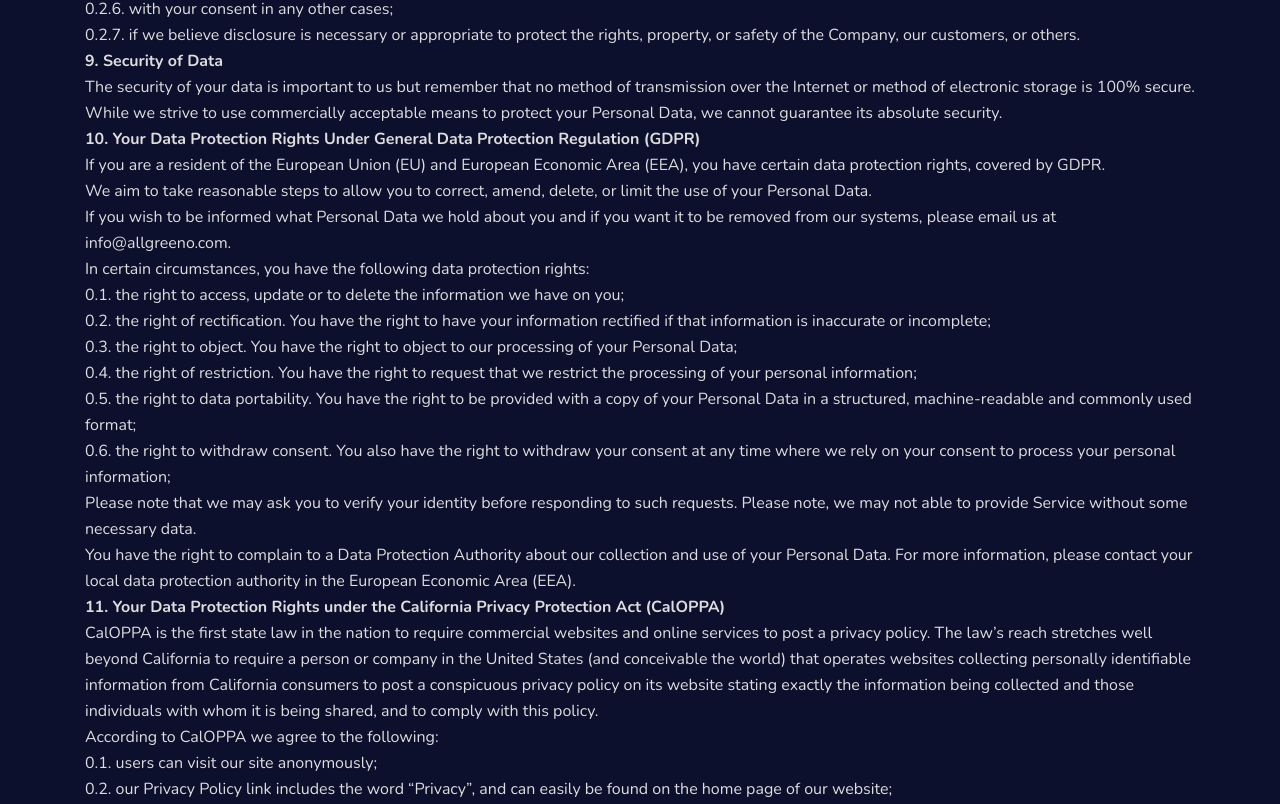
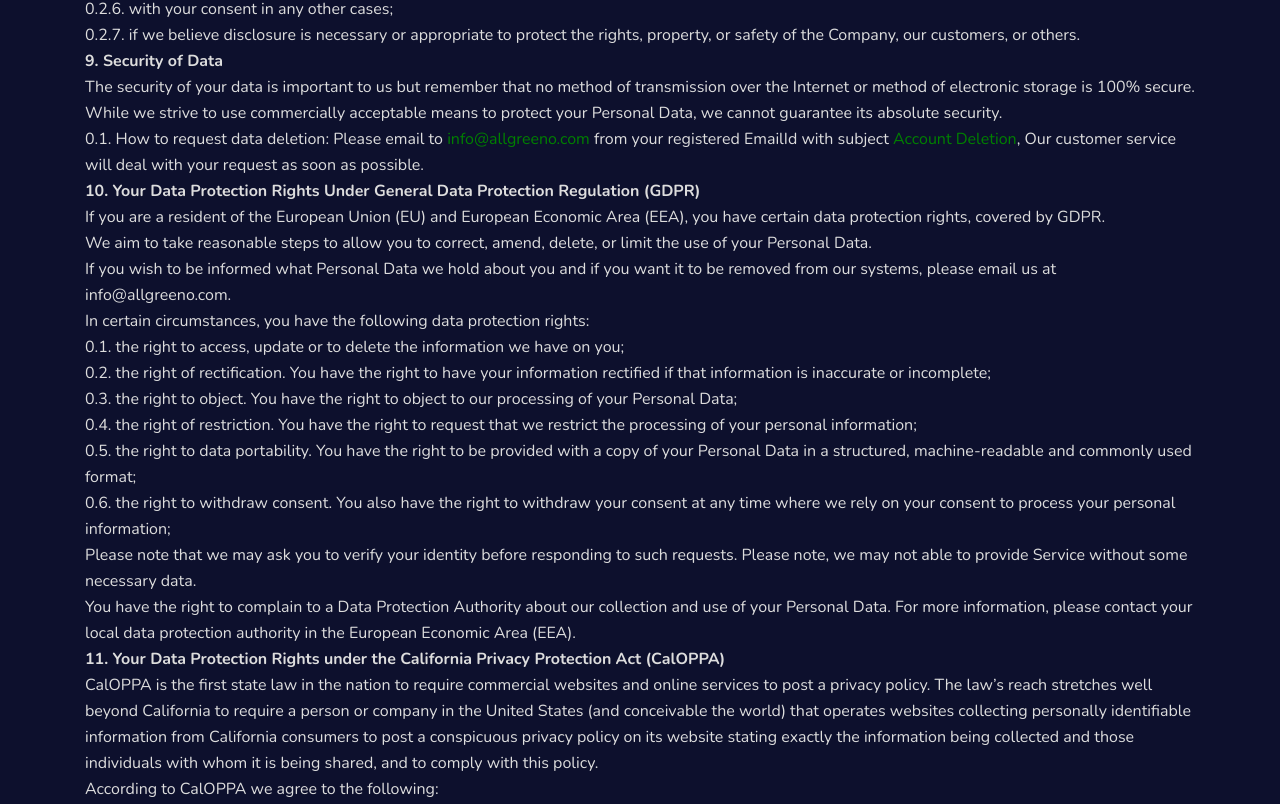
Before and after one commit to Kireeti-K/AllGreeno, a website: page main-site/privacy.html in a window 1280 px wide. Shown: the part 3336-4140 px from the top of the page. Drawn offline with nearby package versions, Linux system fonts and the light colour scheme.

Commit message:
Added account deletion

```diff
--- a/main-site/privacy.html
+++ b/main-site/privacy.html
@@ -289,6 +289,8 @@
                     <b>9. Security of Data</b>
                     <br/>
                     The security of your data is important to us but remember that no method of transmission over the Internet or method of electronic storage is 100% secure. While we strive to use commercially acceptable means to protect your Personal Data, we cannot guarantee its absolute security.
+                    <br>
+                    0.1. How to request data deletion: Please email to <span style="color: green">info@allgreeno.com</span> from your registered EmailId with subject <span style="color: green">Account Deletion</span>, Our customer service will deal with your request as soon as possible.
                     <br/>
                     <b>10. Your Data Protection Rights Under General Data Protection Regulation (GDPR)</b>
                     <br/>
@@ -442,6 +444,7 @@
                             <ul>
                                 <!-- <li><a href="about.html">About</a></li>
                                 <li><a href="services.html">Terms & Condition</a></li> -->
+                                <li><a href="account-info.html">Account Deletion</a></li>
                                 <li><a href="privacy.html">Privacy</a></li>
                             </ul>
                         </div>
```
Also changed, not shown: main-site/about-1.html (+1 -0 lines), main-site/greeno-park.html (+1 -0 lines), main-site/index.html (+1 -0 lines).
